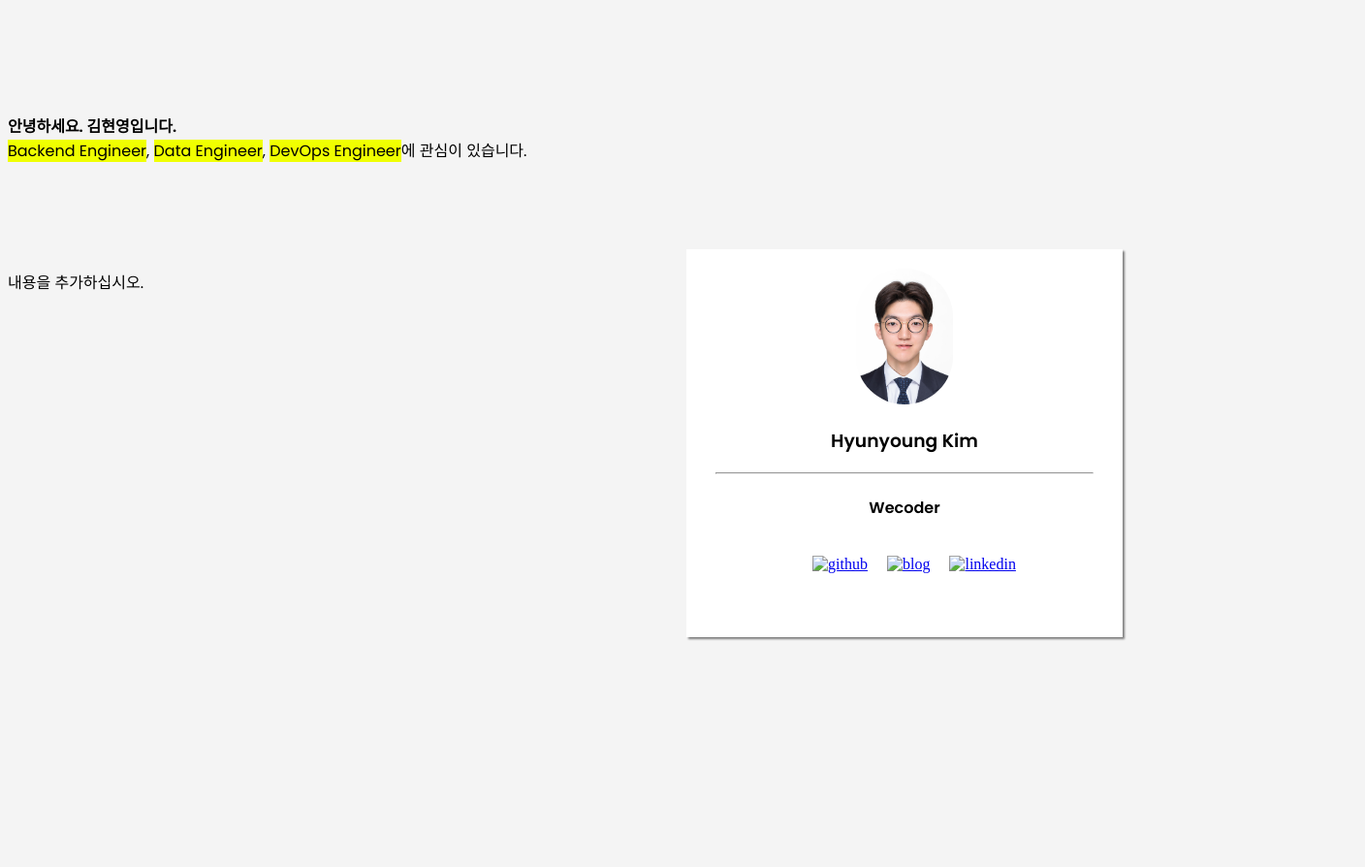
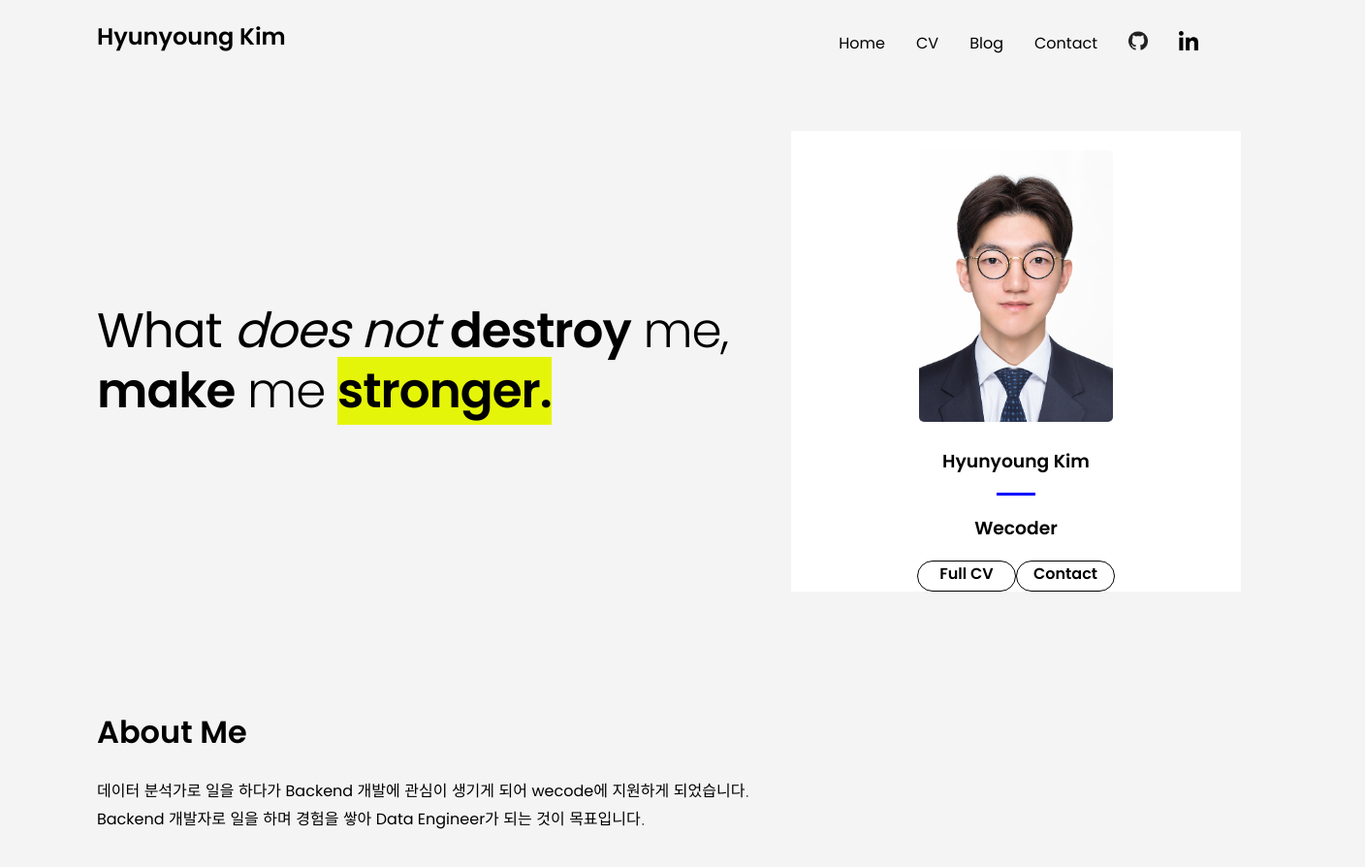
Before and after one commit to hyun0k/hyun0k.github.io, a plain HTML site: page index.html in a window 1280 px wide. Shown: the whole page at 97% size, 1408 px wide, since content can reach past the window. Before the commit the page ends 800 px from the top, so only its background shows below. Drawn offline with Linux system fonts and the light colour scheme.

Commit message:
layout 변경

```diff
--- a/basic.css
+++ b/basic.css
@@ -1,71 +1,76 @@
-body {
-    background-color: #F4F4F4;
-    padding-top: 100px;
+body{
+  font-family: 'Nanum Gothic', sans-serif;
+  background-color: #F4F4F4;
+  margin: auto;
 }
 
-h1, h3, h4, p {
-    font-family: 'Poppins', sans-serif, 'Nanum Gothic', sans-serif;
+nav {
+    margin: 0 100px;
+    font-family: 'Poppins', sans-serif;
+    width: 90%;
+    display: flex;
+    flex-direction: row;
+    justify-content: space-between;
+    align-items: center;
 }
 
 ul {
-  list-style: none;
+  list-style-type: none;
 }
 
 li {
   float: left;
-  margin-right: 20px;
 }
 
-span{
-  background-color: #F0FF00;
+li a {
+  display: block;
+  text-align: center;
+  padding: 14px 16px;
 }
 
-hr {
-    margin: 0 30px;
+li a:hover:not(.active) {
+    background-color: rgb(229, 245, 9);
 }
 
-.main {
-  margin-top: 100px;
-  width: 1400px;
-  height: 400px;
-  position: relative;
+.active {
+    background-color: #4CAF50;
 }
 
-.header{
-  line-height: 20%;
+a {
+  color: black;
+  text-decoration: none;
 }
 
-.about {
-  background-color:  #F4F4F4;
+a.btn {
   margin: 0 auto;
-  width: 700px;
-  height: 400px;
-  position: absolute;
+  display: block;
+  width: 100px;
+  height: 30px;
+  border-radius: 20px;
+  border: 1px solid black;
 }
 
-.profile {
-    background-color: white;
-    /*border-top: 10px solid #020202;
-    border-bottom: 10px solid #020202;
-    border-radius: 10px;*/
-    margin: 0 auto;
-    width: 450px;
-    height: 400px;
-    left: 700px;
-    position: absolute;
-    text-align: center;
-    box-shadow: 2px 2px 2px rgba(0, 0, 0, 0.493);
+a.btn:hover {
+  border-style: none;
+  color: white;
+  background-color: blue;
 }
 
-.profile-image {
-    width: 100px;
-    height: 140px;
-    border-radius: 50px;
-    margin-top: 20px;
+span, h1, h2, h3, h4{
+  font-family: 'Poppins', sans-serif;
 }
 
-.social-media {
-  display: inline-block;
+p {
+  line-height: 1.8em;
+}
+
+#quote {
+  line-height: 1.25em;
+  font-size: 50px
+}
+
+.back-color {
+  background-color: rgb(229, 245, 9);
 }
 
 .social-media-icon {
@@ -73,9 +78,65 @@ hr {
   height: 20px;
 }
 
-.text{
-    color: black;
-    text-align: left;
-    font-size: 1.2em;
-    list-style: none;
+.contents_01 {
+  display: flex;
+  flex-direction: row;
+  justify-content: center;
+  align-items: center;
+  margin: 60px 0 100px 100px;
 }
+
+.contents_02 {
+  display: flex;
+  flex-direction: row;
+  justify-content: flex-start;
+  align-items: center;
+  margin: 100px 0 100px 100px;
+}
+
+.quote {
+  flex: 2.5;
+}
+
+.profile {
+  flex: 1.5;
+  background-color: white;
+  width: 100%;
+  height: 100%;
+  text-align: center;
+}
+
+.profile-image {
+  width: 200px;
+  height: 280px;
+  border-radius: 5px;
+  margin-top: 20px;
+}
+
+.line {
+  margin: 0 auto;
+  width: 40px;
+  border-top:3px solid blue;
+}
+
+.btn-wrapper {
+  display: flex;
+  flex-direction: row;
+  justify-content: center;
+  align-items: flex-start;
+  margin: 0 auto;
+}
+
+#btn-01 {
+  margin-left: 130px;
+  width: 100%;
+}
+
+#btn-02 {
+  margin-right: 130px;
+  width: 100%;
+}
+
+.about {
+
+}
--- a/index.html
+++ b/index.html
@@ -7,42 +7,42 @@
 	  <link rel="preconnect" href="https://fonts.gstatic.com">
 	  <link href="https://fonts.googleapis.com/css2?family=Nanum+Gothic&family=Poppins:wght@300;400;600&display=swap" rel="stylesheet">
   </head>
+
   <body>
-  <div class="header">
-    <h4>안녕하세요. 김현영입니다.</h4>
-    <p><span>Backend Engineer</span>, <span>Data Engineer</span>, <span>DevOps Engineer</span>에 관심이 있습니다.</p>
-  </div>
-  <div class="main">
-    <div class="about">
-        <h4></h4>
-        <p>내용을 추가하십시오.</p>
-    </div>
-    <div class="profile">
-        <img src="img/profile.jpg" class="profile-image">
-        <h3>Hyunyoung Kim</h3>
-        <hr>
-        <div class="intro">
-            <h4>Wecoder</h4>
-        </div>
-        <div class="social-media">
+    <nav>
+      <div class="title"><a href=""><h1>Hyunyoung Kim</h1></a></div>
+      <div class="menu">
         <ul>
-             <li>
-               <a href="https://github.com/hyun0k" target="_blank">
-               <img class="social-media-icon" alt="github" src="img/github_icon.png">
-               </a>
-             </li>
-             <li>
-               <a href="https://hyun0k.tistory.com" target="_blank">
-               <img class="social-media-icon" alt="blog" src="img/blog_icon.png">
-               </a>
-             </li>
-             <li>
-               <a href="https://www.linkedin.com/in/hyun0k/" target="_blank">
-               <img class="social-media-icon" alt="linkedin" src="img/linkedin_icon.png">
-               </a>
-             </li>
+          <li><span><a href="">Home</a></span></li>
+          <li><span><a href="cv.html">CV</a></span></li>
+          <li><span><a href="https://hyun0k.tistory.com" target="_blank">Blog</a></span></li>
+          <li><span><a href="contact.html">Contact</a></span></li>
+          <li><a href="https://github.com/hyun0k" target="_blank"><img class="social-media-icon" alt="github" src="img/github.png"></a></li>
+          <li><a href="https://www.linkedin.com/in/hyun0k/" target="_blank"><img class="social-media-icon" alt="linkedin" src="img/linkedin.png"></a></li>
         </ul>
       </div>
+    </nav>
+    <div class="contents_01">
+      <div class="quote">
+        <span id="quote"><span style="letter-spacing:-0.02em">What&nbsp;<span style="font-style:italic"><span style="font-weight:400">does not&nbsp;</span></span><span style="font-weight:600">destroy</span><span style="font-weight:300"> me,</span>
+        <br>
+        <span style="font-weight:600">make</span><span style="font-weight:300"> me </span><span class="back-color" style="font-weight:600">stronger.</span></span></span>
+      </div>
+      <div class="profile"><img src="img/profile.jpg" class="profile-image">
+      <span><h3>Hyunyoung Kim</h3></span>
+      <div class="line"></div>
+      <span><h3>Wecoder</h3></span>
+      <div class="btn-wrapper">
+        <div id="btn-01"><a class="btn" href="cv.html"><span><b>Full CV</b></span></a></div>
+        <div id="btn-02"><a class="btn" href="contact.html"><span><b>Contact</b></span></a></div>
+      </div>
+      </div>
+    </div>
+    <div class="contents_02">
+      <div class="about">
+        <h1>About Me</h1>
+        <p>데이터 분석가로 일을 하다가 <span>Backend</span> 개발에 관심이 생기게 되어 <span>wecode</span>에 지원하게 되었습니다.<br>
+        <span>Backend</span> 개발자로 일을 하며 경험을 쌓아 <span>Data Engineer</span>가 되는 것이 목표입니다. </p>
       </div>
     </div>
   </body>
```
Lines whose indentation alone changed are shown as unchanged.
